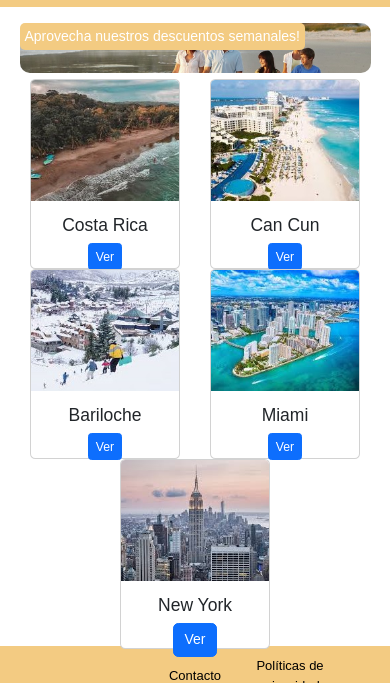
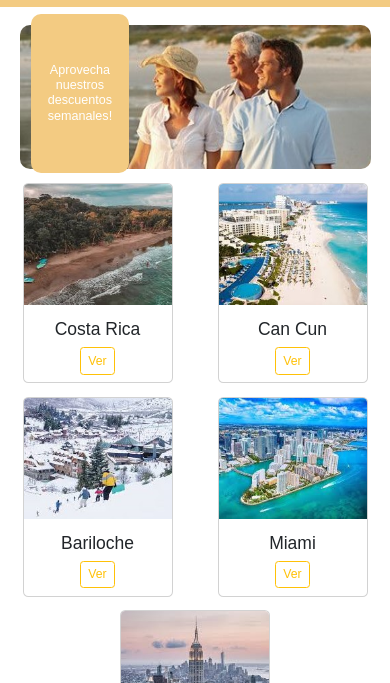
Before and after one commit to pilili101/america-tour, a plain HTML site: page index.html in a window 390 px wide. Shown: the part 84-767 px from the top of the page. Drawn offline with nearby package versions, Linux system fonts and the light colour scheme; files whose address does not match are found by name.

Commit message:
index terminado

```diff
--- a/index.html
+++ b/index.html
@@ -12,7 +12,7 @@
     <link href="https://cdn.jsdelivr.net/npm/bootstrap@5.3.3/dist/css/bootstrap.min.css" rel="stylesheet"
         integrity="sha384-QWTKZyjpPEjISv5WaRU9OFeRpok6YctnYmDr5pNlyT2bRjXh0JMhjY6hW+ALEwIH" crossorigin="anonymous">
     <link rel="stylesheet" href="/style.css">
-    <title>Document</title>
+    <title>American Tour</title>
 </head>
 
 <body>
@@ -37,8 +37,8 @@
 
         <main>
             <section class="section-img">
+              <h6 class="txt"> Aprovecha nuestros descuentos semanales!</h6>
                <div class="box-img">
-                <h6 class="txt"> Aprovecha nuestros descuentos semanales!</h6>
                 <img src="./familia.jpg" alt="" >
                </div>
             </section>
@@ -48,35 +48,35 @@
                         <img src=".//statics/costarica.jpg" class="card-img-top" alt="...">
                         <div class="card-body">
                           <h5 class="card-title">Costa Rica</h5>
-                          <a href="#" class="btn btn-primary btn-sm">Ver</a>
+                          <a href="#" class="btn btn-outline-warning btn-sm">Ver</a>
                         </div>
                       </li>
                       <li class="card">
                         <img src="./statics/cancun.jpg" class="card-img-top" alt="...">
                         <div class="card-body">
                           <h5 class="card-title">Can Cun</h5>
-                          <a href="#" class="btn btn-primary btn-sm">Ver</a>
+                          <a href="#" class="btn btn-outline-warning btn-sm">Ver</a>
                         </div>
                       </li>
                       <li class="card">
                         <img src="./statics/bariloche.jpg" class="card-img-top" alt="...">
                         <div class="card-body">
                           <h5 class="card-title">Bariloche</h5>
-                          <a href="#" class="btn btn-primary btn-sm">Ver</a>
+                          <a href="#" class="btn btn-outline-warning btn-sm">Ver</a>
                         </div>
                       </li>
                       <li class="card">
                         <img src="./statics/miami.jpg" class="card-img-top" alt="...">
                         <div class="card-body">
                           <h5 class="card-title">Miami</h5>
-                          <a href="#" class="btn btn-primary btn-sm">Ver</a>
+                          <a href="#" class="btn btn-outline-warning btn-sm">Ver</a>
                         </div>
                       </li>
                       <li class="card">
                         <img src="./statics/newyork.jpg" class="card-img-top" alt="...">
                         <div class="card-body">
                           <h5 class="card-title">New York</h5>
-                          <a href="#" class="btn btn-primary">Ver</a>
+                          <a href="#" class="btn btn-outline-warning btn-sm">Ver</a>
                         </div>
                       </li>
                 </ul>
--- a/style.css
+++ b/style.css
@@ -15,9 +15,10 @@ html {
     margin: 0;
     display: grid;
     grid-template-columns: repeat(8, 1fr);
-    grid-template-rows: auto 1fr auto; /* Ajusta automáticamente la altura del header, main y footer */
+    grid-template-rows: auto 1fr auto;
     min-height: 100vh;
     gap: 10px;
+    overflow-y: auto;
 }
 
 /* HEADER Y FOOTER */
@@ -37,7 +38,8 @@ footer ul {
     align-items: center;
 }
 
-header, footer {
+header,
+footer {
     padding: 10px;
 }
 
@@ -110,6 +112,7 @@ main {
 .section-cards,
 .section-img {
     width: 100%;
+    min-height: 0;
 }
 
 /* SECTION IMG */
@@ -119,24 +122,36 @@ main {
     display: flex;
     justify-content: center;
     align-items: center;
-}
-
-.box-img{
-    width: 90%;
     position: relative;
 }
 
-.box-img img{
-   width: 100%;
-   border-radius: 10px;
+.box-img {
+    width: 90%;
+    height: 90%;
+    border-radius: 10px;
+    overflow: hidden;
+    position: relative;
 }
 
-.txt{
+.box-img img {
+    width: 100%;
+    height: 100%;
+    object-fit: cover;
+}
+
+.txt {
     position: absolute;
     background: rgb(243, 203, 130);
-    padding: 5px;
-    border-radius: 5px;
+    padding: 10px;
+    border-radius: 10px;
     color: white;
+    z-index: 1;
+    width: 15%;
+    height: 100%;
+    font-size: 1.5rem;
+    left: 8%;
+    text-align: center;
+    align-content: center;
 }
 
 
@@ -144,58 +159,90 @@ main {
 
 .section-cards {
     height: 70%;
-    align-content: center;
+    align-content: space-evenly;
 }
 
 /* CARDS */
 
 .section-cards ul {
     display: flex;
-    margin: 0;
+    margin: 0 0 120px;
     padding: 0;
-    justify-content: space-evenly;
+    justify-content: space-around;
     align-items: center;
     text-align: center;
     flex-wrap: wrap;
     width: 100%;
+    height: 100%;
 }
 
 .card {
-    width: 220px;
-    height: 260px;
+    width: 230px;
+    height: 280px;
+    margin: 5px;
+    box-sizing: border-box;
 }
-.card img{
+
+
+
+@media only screen and (max-width: 480px) {
+    .card {
+        width: 150px;
+        height: 200px;
+    }
+
+    .section-img {
+        height: 20%;
+    }
+
+    .section-cards {
+        height: 80%;
+    }
+
+    .txt{
+        font-size: 0.9rem;
+        width: 25%;
+    }
 
 }
 
 
-
-@media only screen and (max-width: 660px){
+@media only screen and (min-width: 481px) and (max-width: 770px) {
     .card {
-        width: 150px;
-        height: 190px;
-    }
-    .section-img{
-        height: 10%;
+        width: 190px;
+        height: 240px;
     }
 
-    .section-cards{
-        height: 90%;
+    .section-img {
+        height: 20%;
+    }
+
+    .section-cards {
+        height: 80%;
+    }
+
+    .txt{
+        font-size: 1rem;
+        width: 20%;
     }
 }
 
-
-@media only screen and (min-width: 661px) and (max-width: 1100px){
+@media only screen and (min-width: 771px) and (max-width: 1050px) {
     .card {
-        width: 210px;
-        height: 260px;
+        width: 220px;
+        height: 270px;
     }
 
-    .section-img{
-        height: 20%;
+    .section-img {
+        height: 30%;
     }
 
-    .section-cards{
-        height: 80%;
+    .section-cards {
+        height: 70%;
+    }
+
+    .txt{
+        font-size: 1.5rem;
+        width: 20%;
     }
 }
```
